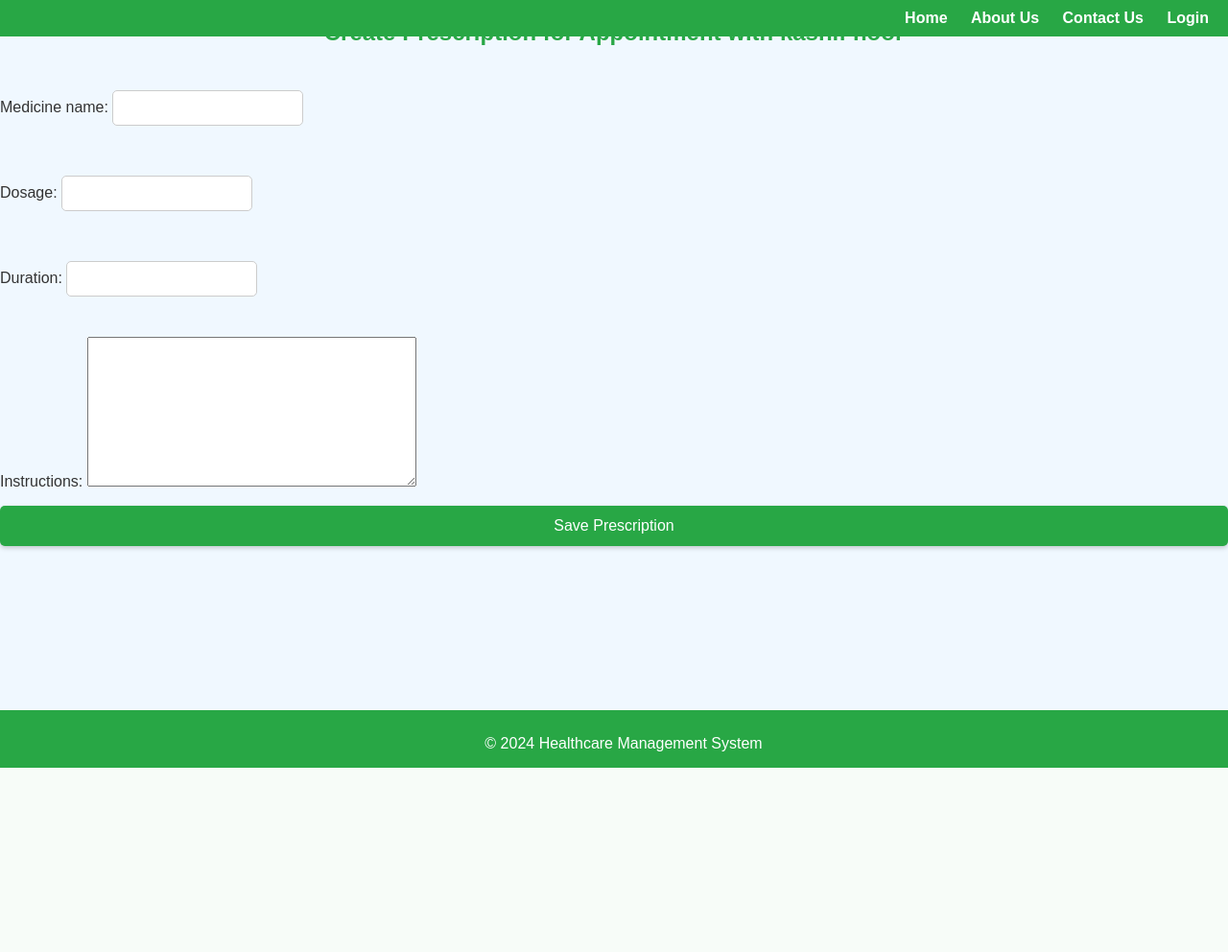
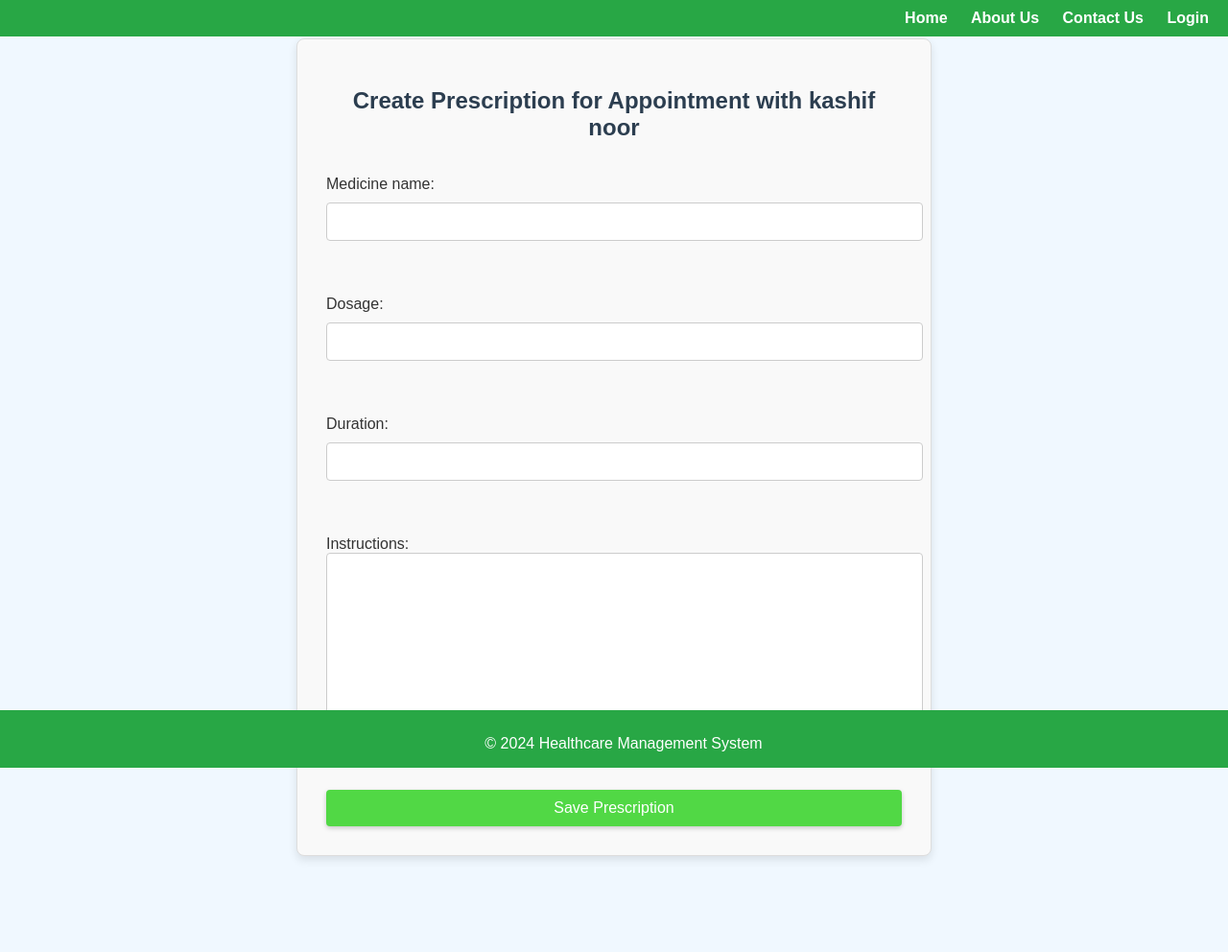
Before and after one commit to Hussnain46/Healthcare-Management-System, a Django app: page /medical/create-prescription/8/ in a window 1280 px wide. Shown: the whole page at 96% size. Before the commit the page ends 800 px from the top, so only its background shows below. Run offline with Django 4.2, Linux system fonts and the light colour scheme; data comes from the database, SQL or seed files in the repository; both versions use the stored data as it was after the commit.

Commit message:
enhance designing

```diff
--- a/appointment/templates/appointment/add_available_day.html
+++ b/appointment/templates/appointment/add_available_day.html
@@ -5,7 +5,7 @@
   <form method="post">
     {% csrf_token %}
     <h3>Select Available Days:</h3>
-    {{ form.days }}  <!-- This will render checkboxes for each day -->
+    {{ form.days }}
     <button type="submit">Add Availability Days</button>
 </form>
 {% endblock %}
--- a/medical/templates/medical/create_prescription.html
+++ b/medical/templates/medical/create_prescription.html
@@ -3,10 +3,61 @@
 {% block title %}Create Prescription{% endblock %}
 
 {% block content %}
+<style>
+    .prescription-form-container {
+        max-width: 600px;
+        margin: 40px auto; /* Center the container */
+        padding: 30px;
+        background-color: #f9f9f9; /* Light gray background */
+        border-radius: 8px;
+        box-shadow: 0px 4px 10px rgba(0, 0, 0, 0.1); /* Soft shadow */
+        border: 1px solid #ddd; /* Border to distinguish container */
+    }
+
+    .prescription-form-container h2 {
+        text-align: center; /* Center the heading */
+        color: #2c3e50; /* Darker heading color */
+        margin-bottom: 20px;
+    }
+
+    .prescription-form-container form {
+        display: flex;
+        flex-direction: column;
+        gap: 15px; /* Space between form fields */
+    }
+
+    .prescription-form-container input,
+    .prescription-form-container select,
+    .prescription-form-container textarea {
+        width: 100%; /* Full width for input elements */
+        padding: 10px;
+        border: 1px solid #ccc;
+        border-radius: 4px;
+        font-size: 16px;
+    }
+
+    .prescription-form-container button {
+        background-color: #51d845; /* Primary blue color */
+        color: white;
+        padding: 10px 15px;
+        border: none;
+        border-radius: 4px;
+        cursor: pointer;
+        transition: background-color 0.3s;
+        font-size: 16px;
+    }
+
+    .prescription-form-container button:hover {
+        background-color: #00b30c; /* Darker blue on hover */
+    }
+</style>
+
+<div class="prescription-form-container">
     <h2>Create Prescription for Appointment with {{ appointment.patient }}</h2>
     <form method="post">
         {% csrf_token %}
         {{ form.as_p }}
-        <button type="submit" class="btn btn-primary">Save Prescription</button>
+        <button type="submit">Save Prescription</button>
     </form>
+</div>
 {% endblock %}
--- a/test_care2/settings.py
+++ b/test_care2/settings.py
@@ -143,3 +143,4 @@ EMAIL_USE_TLS = True
 EMAIL_PORT = 587
 EMAIL_HOST_USER = 'iamhussnain46@gmail.com'
 EMAIL_HOST_PASSWORD = 'cock yibc rpbs ehrx'
+DEFAULT_FROM_EMAIL = EMAIL_HOST_USER
```
Also changed, not shown: appointment/views.py (+2 -20 lines), medical/templates/medical/view_prescriptions.html (+29 -1 lines), medical/views.py (+1 -7 lines), user/views.py (+41 -7 lines), db.sqlite3.
